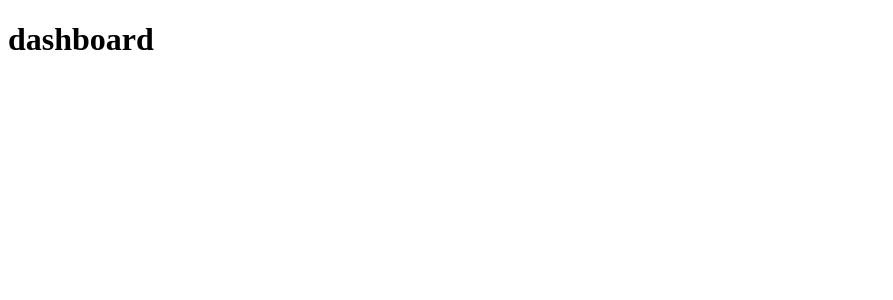
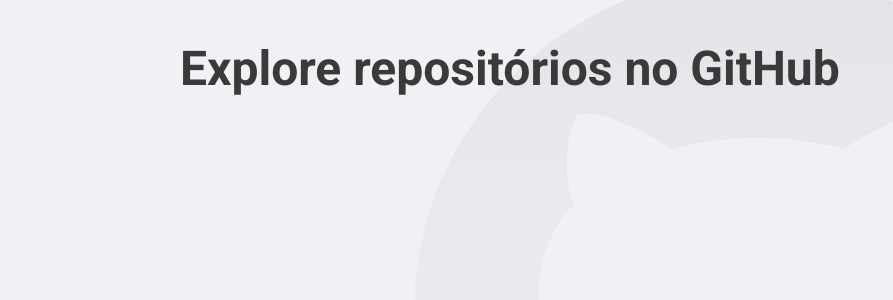
Before and after one commit to deivisondc/github-explorer, a React (Create React App) app: page / in a window 1280 px wide. Shown: the top 300 px of the page, without its empty margins (0-893 px from the left). Built offline with nearby package versions, Linux system fonts and the light colour scheme.

Commit message:
add styled-components

```diff
--- a/package.json
+++ b/package.json
@@ -38,6 +38,7 @@
   },
   "devDependencies": {
     "@types/react-router-dom": "^5.1.6",
+    "@types/styled-components": "^5.1.4",
     "@typescript-eslint/eslint-plugin": "^4.7.0",
     "@typescript-eslint/parser": "^4.7.0",
     "eslint": "^7.13.0",
--- a/public/index.html
+++ b/public/index.html
@@ -4,6 +4,9 @@
     <meta charset="utf-8" />
     <meta name="viewport" content="width=device-width, initial-scale=1" />
     <meta name="theme-color" content="#000000" />
+
+    <link rel="preconnect" href="https://fonts.gstatic.com">
+    <link href="https://fonts.googleapis.com/css2?family=Roboto:wght@400;700&display=swap" rel="stylesheet">
 
     <title>React App</title>
   </head>
--- a/src/App.tsx
+++ b/src/App.tsx
@@ -1,12 +1,16 @@
 import React from 'react';
 import { BrowserRouter } from 'react-router-dom';
 
+import GlobalStyle from './styles/global';
 import Routes from './routes';
 
 const App: React.FC = () => (
-  <BrowserRouter>
-    <Routes />
-  </BrowserRouter>
+  <>
+    <BrowserRouter>
+      <Routes />
+    </BrowserRouter>
+    <GlobalStyle />
+  </>
 );
 
 export default App;
--- a/src/pages/Dashboard/index.tsx
+++ b/src/pages/Dashboard/index.tsx
@@ -1,9 +1,9 @@
 import React from 'react';
 
-// import { Container } from './styles';
+import { Container, Title } from './styles';
 
 const Dashboard: React.FC = () => {
-  return <h1>dashboard</h1>;
-}
+  return <Title>Explore repositórios no GitHub</Title>;
+};
 
 export default Dashboard;
--- /dev/null
+++ b/src/pages/Dashboard/styles.ts
@@ -0,0 +1,8 @@
+import styled from 'styled-components';
+
+export const Container = styled.div``;
+
+export const Title = styled.h1`
+  font-size: 48px;
+  color: #3a3a3a;
+`;
--- a/src/pages/Repository/index.tsx
+++ b/src/pages/Repository/index.tsx
@@ -1,9 +1,9 @@
 import React from 'react';
 
-// import { Container } from './styles';
+import { Container } from './styles';
 
 const Repository: React.FC = () => {
-  return <h1>Repository</h1>;
-}
+  return <h1>Repo</h1>;
+};
 
 export default Repository;
--- /dev/null
+++ b/src/pages/Repository/styles.ts
@@ -0,0 +1,3 @@
+import styled from 'styled-components';
+
+export const Container = styled.div``;
--- /dev/null
+++ b/src/styles/global.ts
@@ -0,0 +1,34 @@
+import { createGlobalStyle } from 'styled-components';
+
+import githubBackground from '../assets/github-background.svg';
+
+export default createGlobalStyle`
+
+  * {
+    margin: 0;
+    padding: 0;
+    outline: 0;
+    box-sizing: border-box;
+  }
+
+  body {
+    background: #F0F0F5 url(${githubBackground}) no-repeat 70% top;
+    -webkit-font-smoothing: antialiased;
+  }
+
+  body, input, button {
+    font-size: 16px;
+    font-family: Roboto, sans-serif
+  }
+
+  #root {
+    max-width: 960px;
+    margin: 0 auto;
+    padding: 40px 20px;
+  }
+
+  button {
+    cursor: pointer;
+  }
+
+`;
```
Also changed, not shown: src/assets/github-background.svg (added), 1 other file (tests, documents, lock files or other folders).
